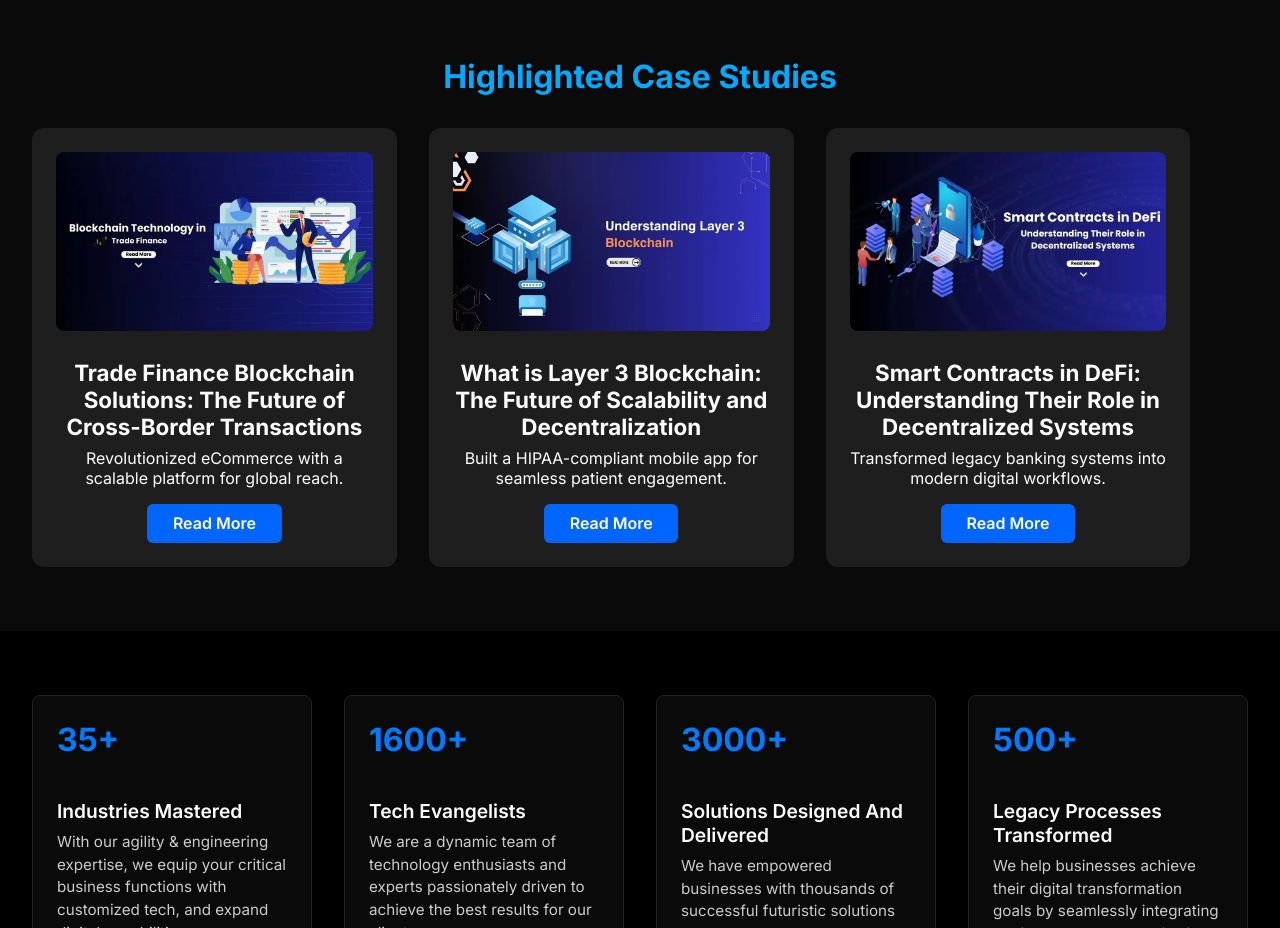
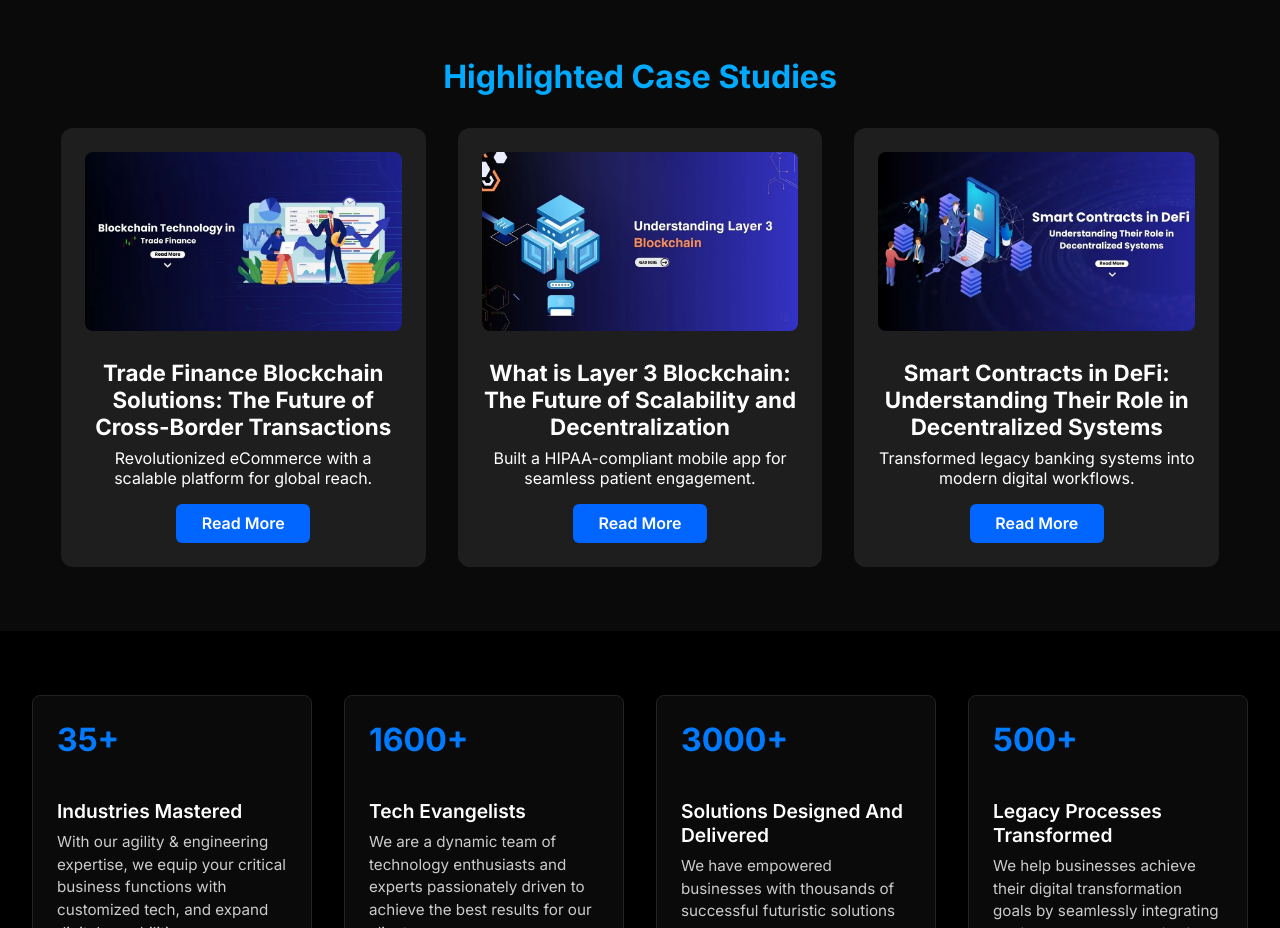
Before and after one commit to digrajthakur/appinventiv, a plain HTML site: page index.html in a window 1280 px wide. Shown: the part 1160-2088 px from the top of the page. Drawn offline with Linux system fonts and the light colour scheme.

Commit message:
Update style.css

```diff
--- a/style.css
+++ b/style.css
@@ -253,7 +253,7 @@
      overflow-x: auto;
      scroll-snap-type: x mandatory;
      scroll-padding: 1rem;
-    /*justify-content: center;*/
+/*     justify-content: center; */
  }
 
  .case-study-card {
@@ -636,7 +636,11 @@
          min-width: 256px;
      }
  }
-
+@media (min-width:1025px){
+     .case-studies-container {
+    justify-content: center;
+ }
+}
  /* unified */
 
  .industries-section {
```
